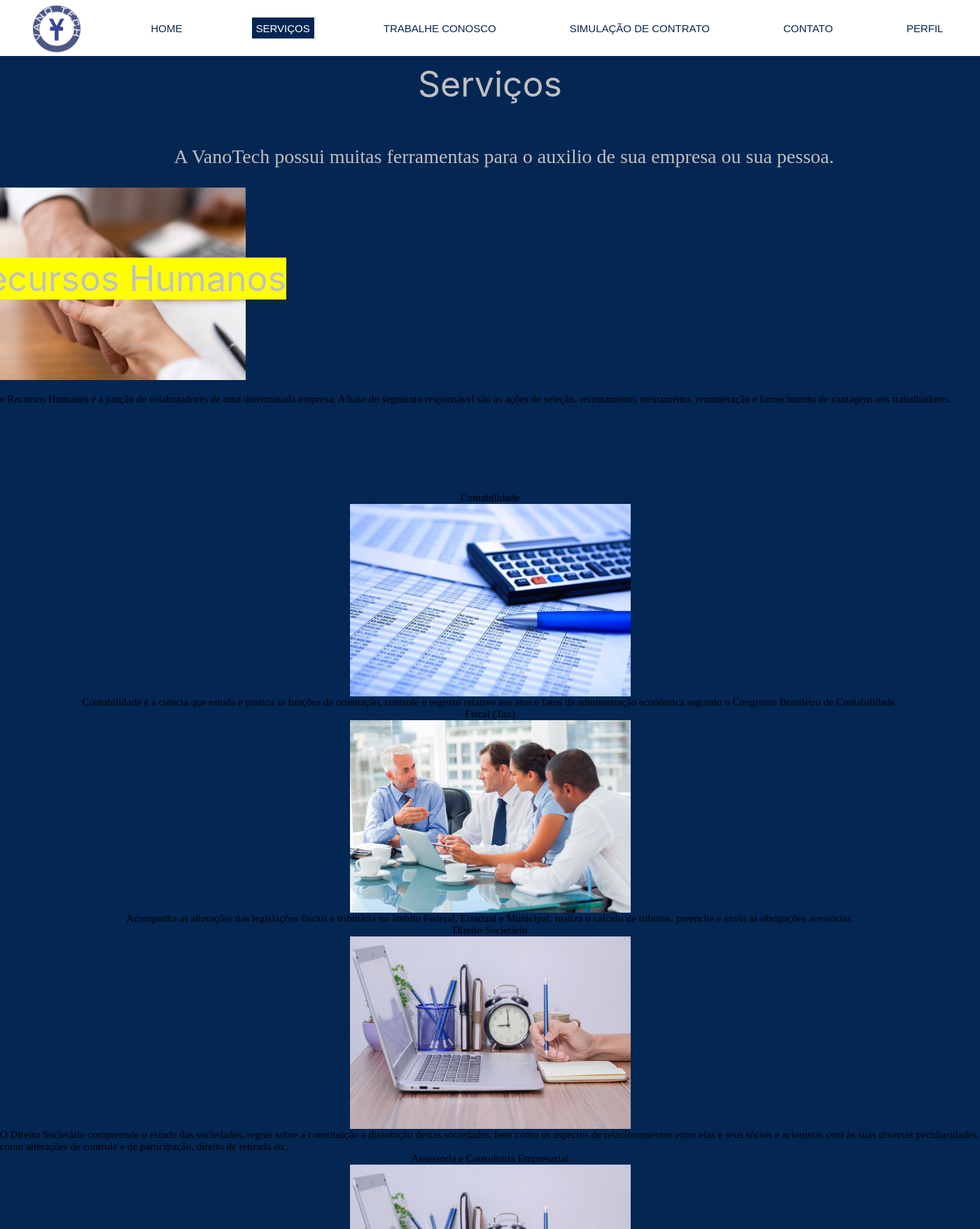
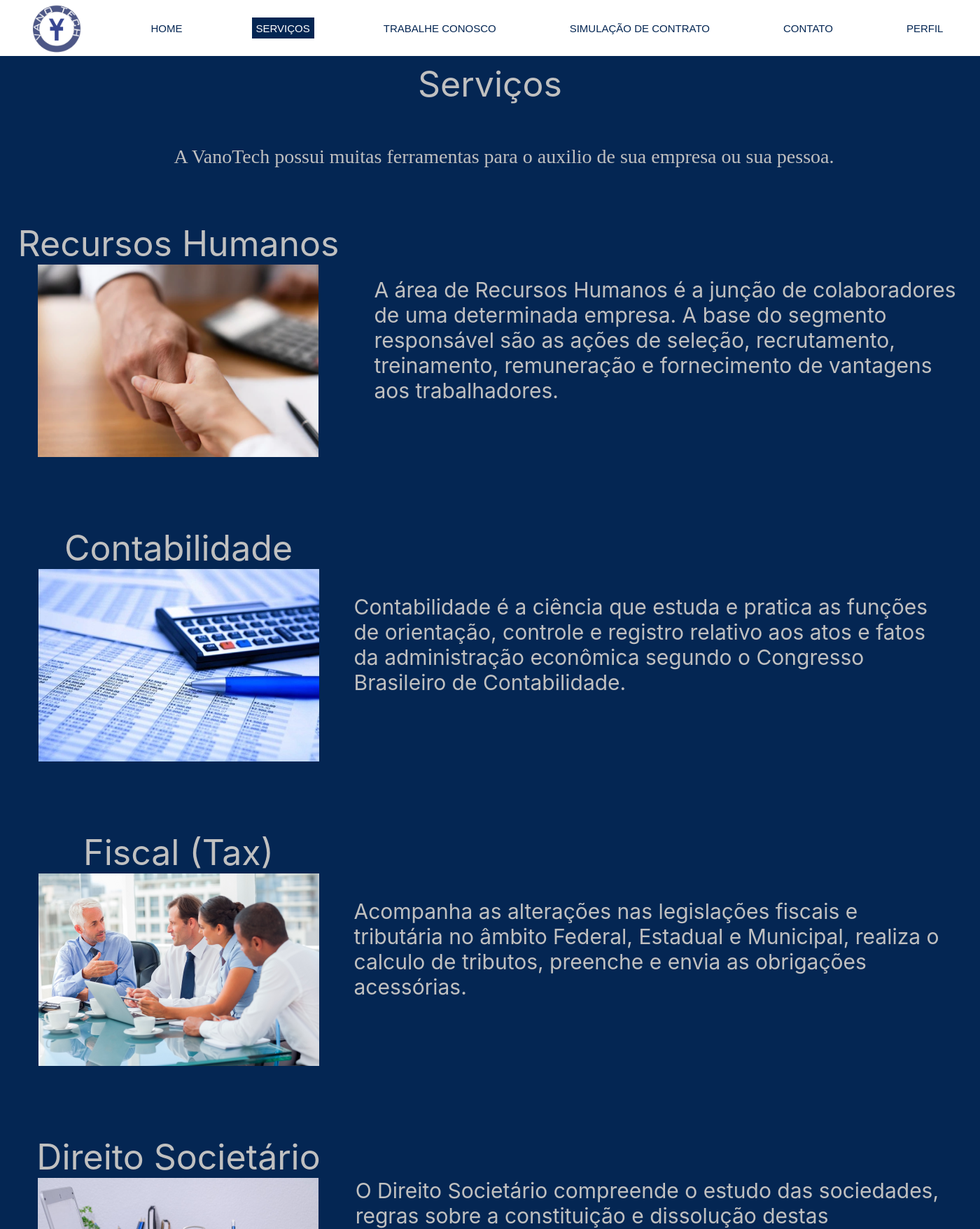
Before and after one commit to wandjr/VanoTech, a PHP site: page /servicos.php in a window 1400 px wide; the page is wider, and only the part inside the window is pictured. Shown: the top 1756 px of that part at 70% size. Run offline with PHP 8.4, Linux system fonts and the light colour scheme; some web fonts are replaced.

Commit message:
klllhjhjjhkhj

```diff
--- a/servicos.php
+++ b/servicos.php
@@ -52,9 +52,11 @@ if(isset($_SESSION["loggedin"]))
         </div>
     </div>
 
-    <div id="recursos_humanos">
+    <div class="servicos">
+        <div class="titulo_imagem">
             <div class="titulo_recursos">Recursos Humanos</div>
             <img src="imagem/img2.png">
+        </div>
         <p class="paragrafos1">
             A área de Recursos Humanos é a junção de colaboradores de uma determinada empresa. A base do segmento
             responsável são as ações de seleção, recrutamento, treinamento, remuneração e fornecimento de vantagens aos
@@ -62,27 +64,52 @@ if(isset($_SESSION["loggedin"]))
         </p>
     </div>
 
-    <div>Contabilidade</div>
+    <div class="servicos">
+        <div class="titulo_imagem">
+            <div class="titulo_recursos">Contabilidade</div>
             <img src="imagem/img3.png">
-    <div>Contabilidade é a ciência que estuda e pratica as funções de orientação, controle e registro relativo aos atos
-        e fatos da administração econômica segundo o Congresso Brasileiro de Contabilidade.</div>
+        </div>
+        <p class="paragrafos1">
+            Contabilidade é a ciência que estuda e pratica as funções de orientação, controle e registro relativo aos atos
+            e fatos da administração econômica segundo o Congresso Brasileiro de Contabilidade.
+        </p>
+    </div>
 
-    <div>Fiscal (Tax)</div>
+    <div class="servicos">
+        <div class="titulo_imagem">
+            <div class="titulo_recursos">Fiscal (Tax)</div>
             <img src="imagem/img4.png">
-    <div>Acompanha as alterações nas legislações fiscais e tributária no âmbito Federal, Estadual e Municipal, realiza o
-        calculo de tributos, preenche e envia as obrigações acessórias.</div>
+        </div>
+        <p class="paragrafos1">
+            Acompanha as alterações nas legislações fiscais e tributária no âmbito Federal, Estadual e Municipal, realiza o
+            calculo de tributos, preenche e envia as obrigações acessórias.
+        </p>
+    </div>
 
-    <div>Direito Societário</div>
+    <div class="servicos">
+        <div class="titulo_imagem">
+            <div class="titulo_recursos">Direito Societário</div>
             <img src="imagem/img5.png">
-    <div>O Direito Societário compreende o estudo das sociedades, regras sobre a constituição e dissolução destas
+        </div>
+        <p class="paragrafos1">
+            O Direito Societário compreende o estudo das sociedades, regras sobre a constituição e dissolução destas
             sociedades, bem como os aspectos de relacionamentos entre elas e seus sócios e acionistas com às suas diversas
-        peculiaridades, como alterações de controle e de participação, direito de retirada etc.</div>
+            peculiaridades, como alterações de controle e de participação, direito de retirada etc.
+        </p>
+    </div>
 
-    <div>Assessoria e Consultoria Empresarial</div>
-    <img src="imagem/img5.png">
-    <div>É uma prática empresarial que visa buscar o auxílio de profissionais externos à empresa para que ajudem a
+    <div class="servicos">
+        <div class="titulo_imagem">
+            <div class="titulo_recursos">Assessoria e Consultoria Empresarial</div>
+            <br>
+            <img src="imagem/img6.png">
+        </div>
+        <p class="paragrafos1">
+            É uma prática empresarial que visa buscar o auxílio de profissionais externos à empresa para que ajudem a
             organização a identificar fraquezas e definir planos de ação para superá-las e levar o negócio a atingir seus
-        objetivos estratégicos.</div>
+            objetivos estratégicos.
+        </p>
+    </div>
 
     <a href="contratar_servico.php">
         <button class="botao_contrato">
--- a/vanotech.css
+++ b/vanotech.css
@@ -59,13 +59,10 @@ body,html
 
 .titulo_recursos
 {
-    margin-top: 100px;
     color: silver;
     font-size: 50px;
-    position: absolute;
     font-family: 'Inter';
     text-align: center;
-    background-color: yellow;
 }
 
 .titulo
@@ -121,11 +118,33 @@ body,html
     height: 540px;
 }
 
-#recursos_humanos
+.servicos
 {
-    position: relative;
-    width: 1500px;
+    width: 100%;
     height: 435px;
+    display: flex;
+    flex-direction: row;
+    align-items: center;
+    align-content: center;
+    justify-content: center;
+}
+
+.titulo_imagem
+{
+    display: flex;
+    flex-direction: column;
+    align-items: center;
+    align-content: center;
+    justify-content: center;
+}
+
+.paragrafos1
+{
+    width: 60%;
+    margin-left: 50px;
+    font-family: "Inter";
+    color: silver;
+    font-size: 30px;
 }
 
 .cadastro
```
Lines whose indentation alone changed are shown as unchanged.
